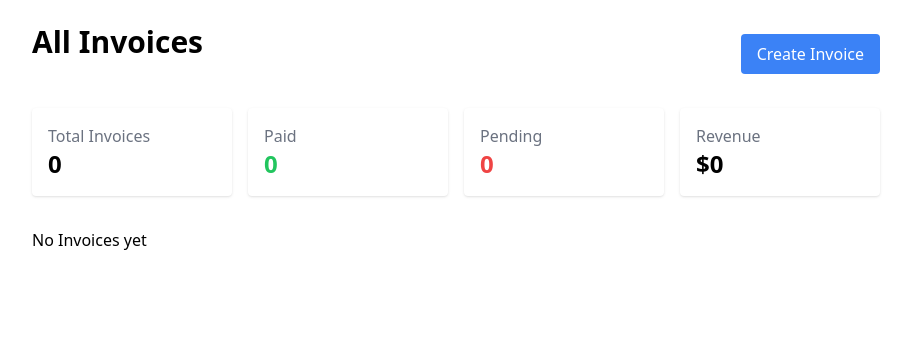
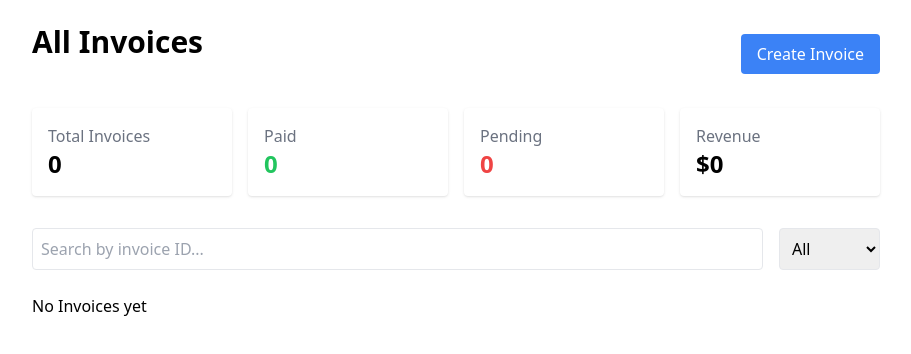
Before and after one commit to aderemi67/Invoice---Manager, a React (Vite) app: page / in a window 1280 px wide. Shown: the top 354 px of the page, without its empty margins (184-1095 px from the left). Built offline with nearby package versions, Linux system fonts and the light colour scheme.

Commit message:
Add invoice search and filter functionality

```diff
--- a/src/pages/Home.jsx
+++ b/src/pages/Home.jsx
@@ -1,4 +1,4 @@
-import { useContext } from "react";
+import { useContext, useState } from "react";
 import { Link } from "react-router-dom";
 import { InvoiceContext } from "../context/InvoiceContext";
 import DashboardStats from "../components/DashboardStats";
@@ -8,6 +8,23 @@ function Home() {
         deleteInvoice,
         markAsPaid,
      } = useContext(InvoiceContext);
+
+     const [search, setSearch] = useState("");
+     const [filterStatus, setFilterStatus] = useState("all");
+
+
+     const filteredInvoices = invoices.filter(
+        (invoice) => {
+            const matchesSearch = invoice.id
+            .toString()
+            .includes(search);
+
+            const matchesStatus = filterStatus === "all"
+            ? true : invoice.status === filterStatus;
+
+            return matchesSearch && matchesStatus;
+        }
+     );
 
     return (
         <div className="p-6 max-w-4xl mx-auto">
@@ -23,10 +40,34 @@ function Home() {
 
         <DashboardStats />
 
+        <div className="flex flex-col md:flex-row gap-4 mb-6">
+            <input
+            type="text"
+            placeholder="Search by invoice ID..."
+            value={search}
+            onChange={(e) =>
+                setSearch(e.target.value)
+            }
+            className="border p-2 rounded w-full"
+            />
+
+            <select
+            value={filterStatus}
+            onChange={(e) =>
+                setFilterStatus(e.target.value)
+            }
+            className="border p-2 rounded"
+            >
+                <option value="all">All</option>
+                <option value="paid">Paid</option>
+                <option value="pending">Pending</option>
+            </select>
+        </div>
+
             {invoices.length === 0 ? (
                 <p>No Invoices yet</p>
             ): (
-                invoices.map((invoice) => (
+                filteredInvoices.map((invoice) => (
                     <div
                     key={invoice.id}
                     className="border p-4 rounded mb-4">
```
